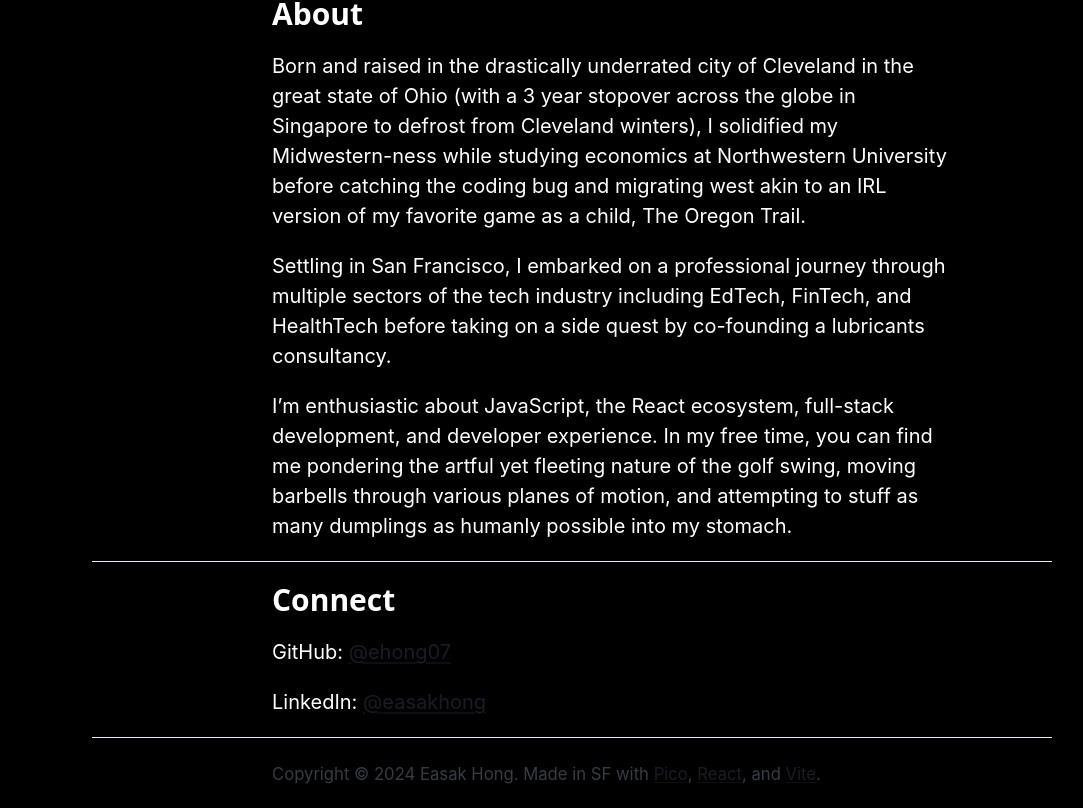
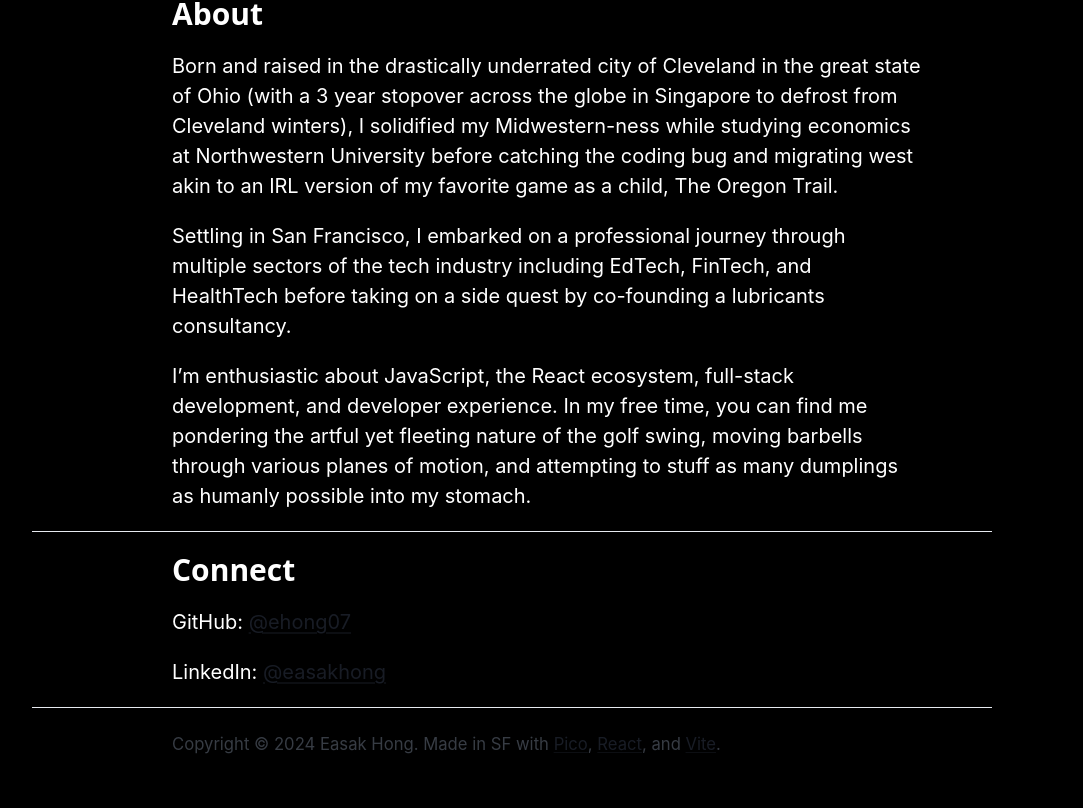
Before and after one commit to ehong07/page, a React (Vite) app in the folder app/: page / in a window 1280 px wide. Shown: the part 503-1311 px from the top of the page, without its empty margins (108-1191 px from the left). After the commit the page ends 1281 px from the top, so only its background shows below. Built offline with nearby package versions, Linux system fonts and the light colour scheme.

Commit message:
add one more media query

```diff
--- a/app/src/App.css
+++ b/app/src/App.css
@@ -36,3 +36,14 @@
     margin-left: 4em;
   }
 }
+
+@media screen and (min-width: 1025px) and (max-width: 1440px) {
+  .section {
+    margin-left: 14em;
+  }
+
+  .linebreak {
+    width: 75%;
+    margin-left: 7em;
+  }
+}
--- a/app/src/components/Footer.css
+++ b/app/src/components/Footer.css
@@ -13,3 +13,9 @@ footer {
     margin-left: 8em;
   }
 }
+
+@media screen and (min-width: 1025px) and (max-width: 1440px) {
+  footer {
+    margin-left: 14em;
+  }
+}
```
